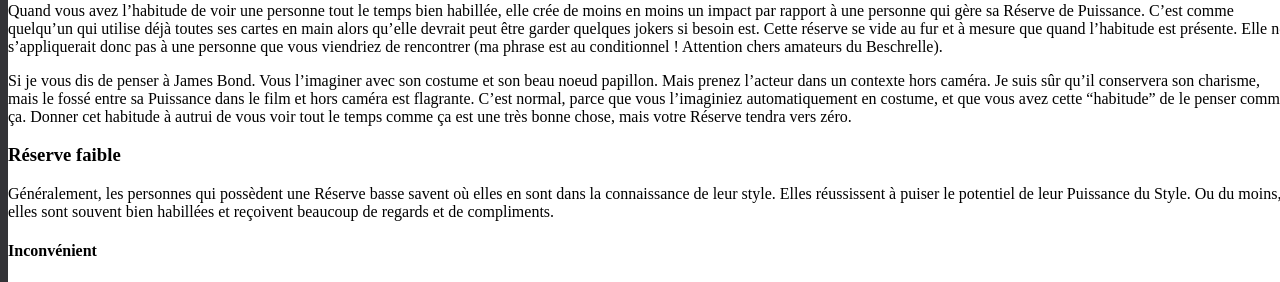
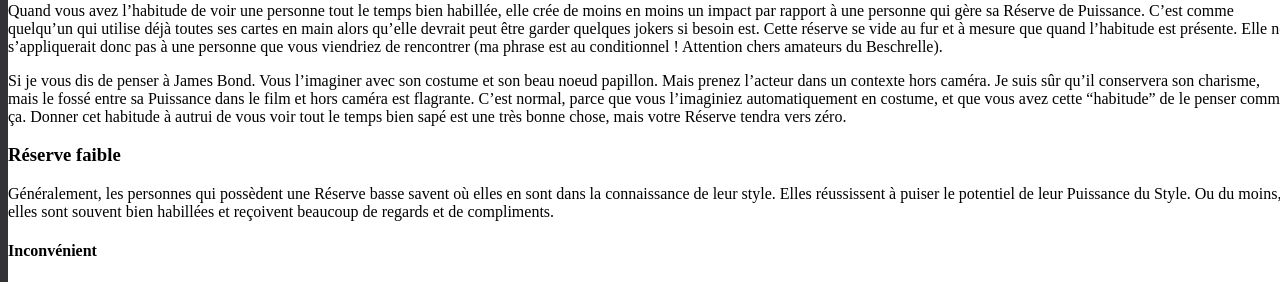
Before and after one commit to darkh2/darkh2.github.io, a Jekyll site: the page built from _posts/2019-01-24-La-Réserve-de-Puissance-du-Style.md, in a window 1280 px wide and 900 px high, scrolled down 1038 px. Shown: the part 188-470 px from the top of the window. Built offline with Jekyll 4.4.1, drawn with Linux system fonts in a browser that asks for light colours; comment, search, counter and statistics services are not loaded; a file with an impossible date is left out.

Commit message:
Update 2019-01-24-La-Réserve-de-Puissance-du-Style.md

```diff
--- a/_posts/2019-01-24-La-Réserve-de-Puissance-du-Style.md
+++ b/_posts/2019-01-24-La-Réserve-de-Puissance-du-Style.md
@@ -27,7 +27,7 @@ Plus on va vous voir habillé en costume, chic ou tenue de soirée, moins quand
 Quand vous avez l'habitude de voir une personne tout le temps bien habillée, elle crée de moins en moins un impact par rapport à une personne qui gère sa Réserve de Puissance. C'est comme quelqu'un qui utilise déjà toutes ses cartes en main alors qu'elle devrait peut être garder quelques jokers si besoin est.
 Cette réserve se vide au fur et à mesure que quand l'habitude est présente. Elle ne s'appliquerait donc pas à une personne que vous viendriez de rencontrer (ma phrase est au conditionnel ! Attention chers amateurs du Beschrelle).
 
-Si je vous dis de penser à James Bond. Vous l'imaginer avec son costume et son beau noeud papillon. Mais prenez l'acteur dans un contexte hors caméra. Je suis sûr qu'il conservera son charisme, mais le fossé entre sa Puissance dans le film et hors caméra est flagrante. C'est normal, parce que vous l'imaginiez automatiquement en costume, et que vous avez cette "habitude" de le penser comme ça. Donner cet habitude à autrui de vous voir tout le temps comme ça est une très bonne chose, mais votre Réserve tendra vers zéro.
+Si je vous dis de penser à James Bond. Vous l'imaginer avec son costume et son beau noeud papillon. Mais prenez l'acteur dans un contexte hors caméra. Je suis sûr qu'il conservera son charisme, mais le fossé entre sa Puissance dans le film et hors caméra est flagrante. C'est normal, parce que vous l'imaginiez automatiquement en costume, et que vous avez cette "habitude" de le penser comme ça. Donner cet habitude à autrui de vous voir tout le temps bien sapé est une très bonne chose, mais votre Réserve tendra vers zéro.
 
 ### Réserve faible
 
```
